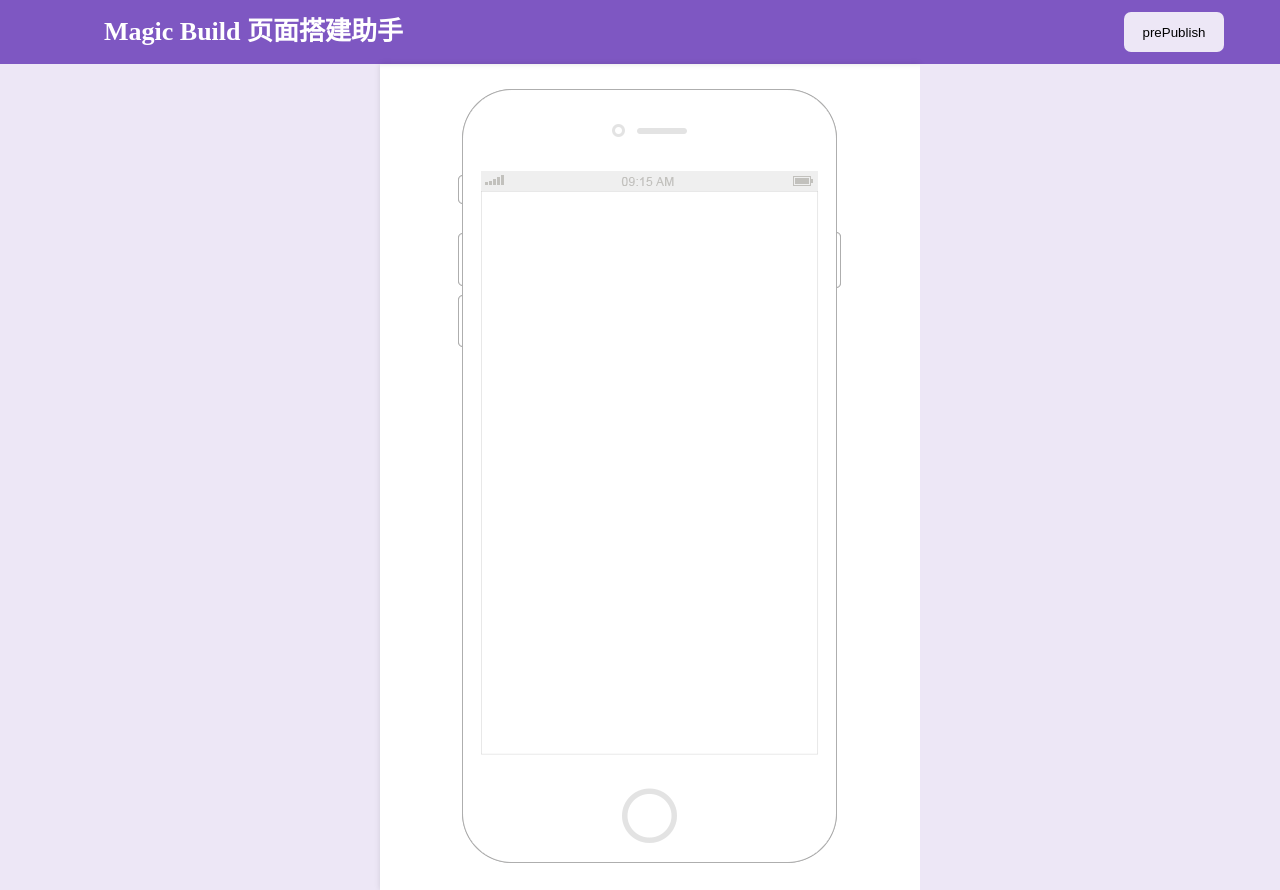
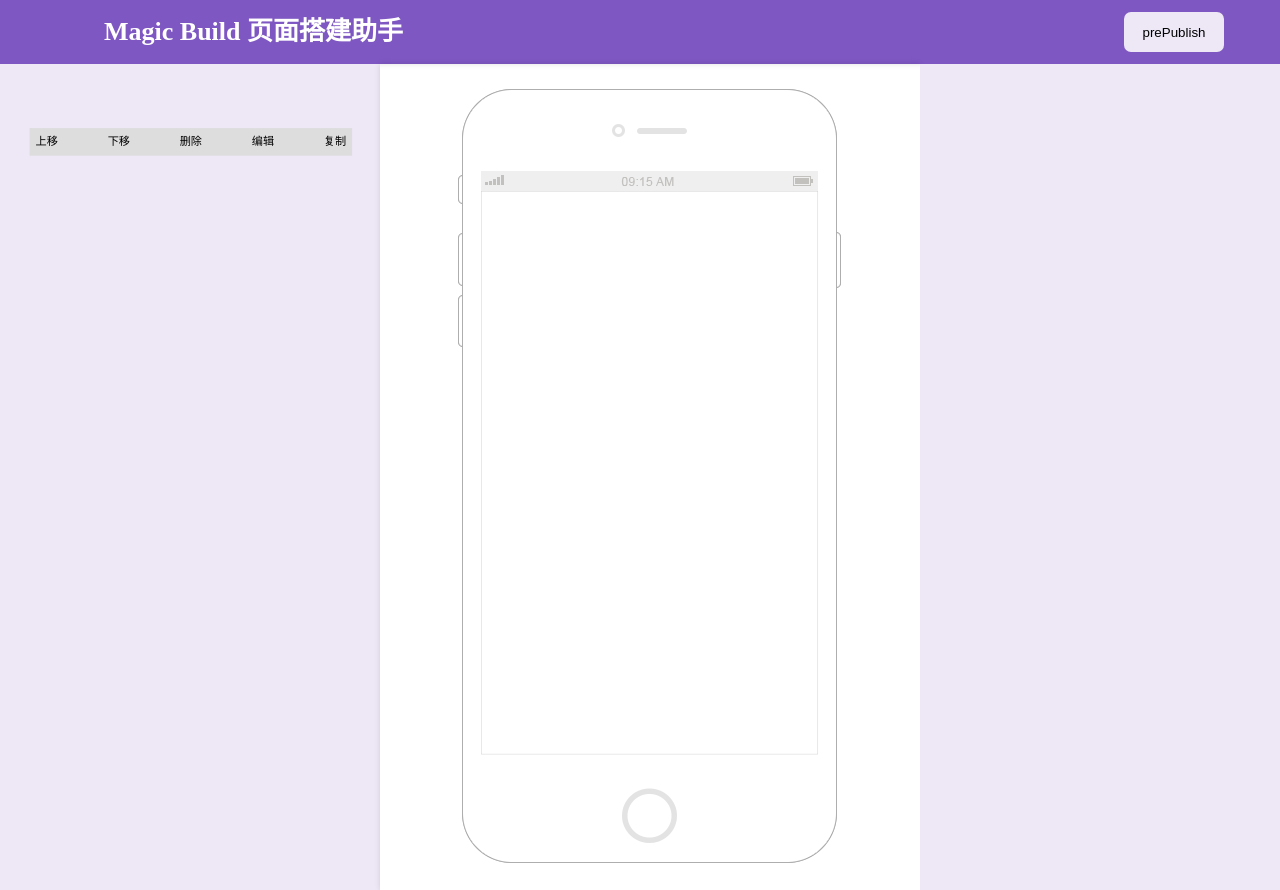
Before and after one commit to MullinsFan/magic-build, a Vue app: page / in a window 1280 px wide. Built offline with nearby package versions, Linux system fonts and the light colour scheme.

Commit message:
添加工具栏，实现鼠标移入显示移出隐藏

```diff
--- a/src/components/components.vue
+++ b/src/components/components.vue
@@ -7,8 +7,11 @@
       <li draggable="true" data-name="banner">
           <banner></banner>
       </li>
-       <li draggable="true" data-name="list">
+      <li draggable="true" data-name="list">
           <list></list>
+      </li>
+      <li draggable="true" data-name="list">
+          <tool-bar></tool-bar>
       </li>
     </ul>
   </div>
@@ -41,7 +44,8 @@ export default {
       let info = {
         name: componentName,
         data: compData,
-        id: guid
+        id: guid,
+        showToolBar: false
       };
       e.dataTransfer.effectAllowed = "copy";
       e.dataTransfer.setData("info", JSON.stringify(info));
--- a/src/components/modules/index.js
+++ b/src/components/modules/index.js
@@ -3,6 +3,7 @@ import banner from './banner/banner'
 import list from './list/list'
 import colorPicker from './color-picker/colorPicker'
 
+import toolBar from '../toolbar'
 import componentHolder from '../componentHolder'
 
 export default {
@@ -10,5 +11,6 @@ export default {
   banner,
   list,
   colorPicker,
-  componentHolder
+  componentHolder,
+  toolBar
 }
--- a/src/components/preview.vue
+++ b/src/components/preview.vue
@@ -9,14 +9,19 @@
             @dragleave="dragLeave"
             @click="handleClick">
           <transition-group name="drag" tag="div">
-            <div draggable="true"
+            <div class="component-wrap"
+              @mouseover="showTool"
+              @mouseout="hideTool"
+              draggable="true"
               @dragend="dragEnd"
               v-for="(item,index) in pageData.preComponentList"
               :key="item.id"
               :data-index="index"
               :data-id="item.id">
               <div :is="item.name"
-                  :data="item.data"></div>
+                  :data="item.data"
+                  ></div>
+              <div v-show="item.showToolBar" is="toolBar"></div>
             </div>
           </transition-group>
         </div>
@@ -47,7 +52,9 @@ export default {
       "setCurrentComponent",
       "addComponentHolder",
       "delComponentHolder",
-      "delAndAddComponentToTempList"
+      "delAndAddComponentToTempList",
+      "showToolBar",
+      "hideToolBar"
     ]),
     moveItem (e) {
       this.dragOver.oldY = ""
@@ -77,11 +84,12 @@ export default {
       let addFlag = e.dataTransfer.getData("addFlag")
       // 判断是添加模块还是拖动模块
       if (addFlag) {
-        let { name, data, id } = JSON.parse(e.dataTransfer.getData("info"));
+        let { name, data, id, showToolBar } = JSON.parse(e.dataTransfer.getData("info"));
         let componentInfo = {
           name: name,
           data: data,
-          id: id
+          id: id,
+          showToolBar: showToolBar
         }
         let payload = {
           info: componentInfo,
@@ -257,6 +265,39 @@ export default {
         return Math.floor((1 + Math.random()) * 0x10000).toString(16).substring(1);
       }
       return s4() + s4() + '-' + s4()
+    },
+    // 显示工具栏
+    showTool (e) {
+
+      let el = e.target
+
+      let componentList = this.pageData.preComponentList
+      // 获取当前组件id
+      let currentId = this.getComponentAttr(el, "id")
+      // 是否显示
+      componentList.forEach((item, index) => {
+        if (item.id === currentId) {
+          if (!item.showToolBar) {
+            this.showToolBar(index)
+          }
+        }
+      })
+    },
+    // 隐藏工具栏
+    hideTool (e) {
+      let el = e.target
+
+      let componentList = this.pageData.preComponentList
+      // 获取当前组件id
+      let currentId = this.getComponentAttr(el, "id")
+      // 检查是否隐藏
+      componentList.forEach((item, index) => {
+        if (item.id === currentId) {
+          if (item.showToolBar) {
+            this.hideToolBar(index)
+          }
+        }
+      })
     }
   },
   computed: {
@@ -316,6 +357,9 @@ export default {
       background-color: rgba(0, 0, 0, 0.05);
       -webkit-border-radius: 5px;
     }
+    .component-wrap {
+      position: relative;
+    }
   }
 }
 </style>
--- a/src/components/toolBar.vue
+++ b/src/components/toolBar.vue
@@ -1,5 +1,11 @@
 <template>
-  <div class="tool-bar">tool bar</div>
+  <div class="tool-wrap">
+    <span>上移</span>
+    <span>下移</span>
+    <span>删除</span>
+    <span>编辑</span>
+    <span>复制</span>
+  </div>
 </template>
 
 <script>
@@ -9,3 +15,26 @@
     name: COMPONENT_NAMER
   }
 </script>
+
+<style lang="less" scoped>
+.tool-wrap {
+  position: absolute;
+  top: 0;
+  left: 0;
+  display: flex;
+  width: 750px;
+  height: 64px;
+  background: #ddd;
+  align-items: center;
+  justify-content: space-between;
+  span {
+    font-size: 26px;
+    display: flex;
+    align-items: center;
+    justify-content: center;
+    height: 80%;
+    width: 60px;
+    margin: 0 10px;
+  }
+}
+</style>
--- a/src/store/actions.js
+++ b/src/store/actions.js
@@ -71,6 +71,14 @@ const actions = {
     commit(types.DEL_AND_ADD_COMPONNET_TO_TEMPLIST_GLOBEL, dragIndex)
   },
 
+  showToolBar: ({commit}, componentIndex) => {
+    commit(types.SHOW_TOOL_BAR_GLOBEL, componentIndex)
+  },
+
+  hideToolBar: ({commit}, componentIndex) => {
+    commit(types.HIDE_TOOL_BAR_GLOBEL, componentIndex)
+  },
+
 }
 
 export default actions
--- a/src/store/mutationTypes.js
+++ b/src/store/mutationTypes.js
@@ -25,3 +25,9 @@ export const DEL_AND_ADD_COMPONNET_TO_TEMPLIST_GLOBEL = 'DEL_AND_ADD_COMPONNET_T
 
 // 回收组件到trash
 export const RECYCLE_COMPONNET_GLOBEL = 'RECYCLE_COMPONNET_GLOBEL'
+
+// 显示工具栏
+export const SHOW_TOOL_BAR_GLOBEL = 'SHOW_TOOL_BAR_GLOBEL'
+
+// 隐藏工具栏
+export const HIDE_TOOL_BAR_GLOBEL = 'HIDE_TOOL_BAR_GLOBEL'
--- a/src/store/mutations.js
+++ b/src/store/mutations.js
@@ -59,6 +59,14 @@ const mutations = {
     state.pageData.tempList = temp
     // console.log('state.pageData.tempList', state.pageData.tempList)
   },
+
+  [types.SHOW_TOOL_BAR_GLOBEL](state, componentIndex) {
+    state.pageData.preComponentList[componentIndex].showToolBar = true
+  },
+
+  [types.HIDE_TOOL_BAR_GLOBEL](state, componentIndex) {
+    state.pageData.preComponentList[componentIndex].showToolBar = false
+  },
 }
 
 export default mutations
```
